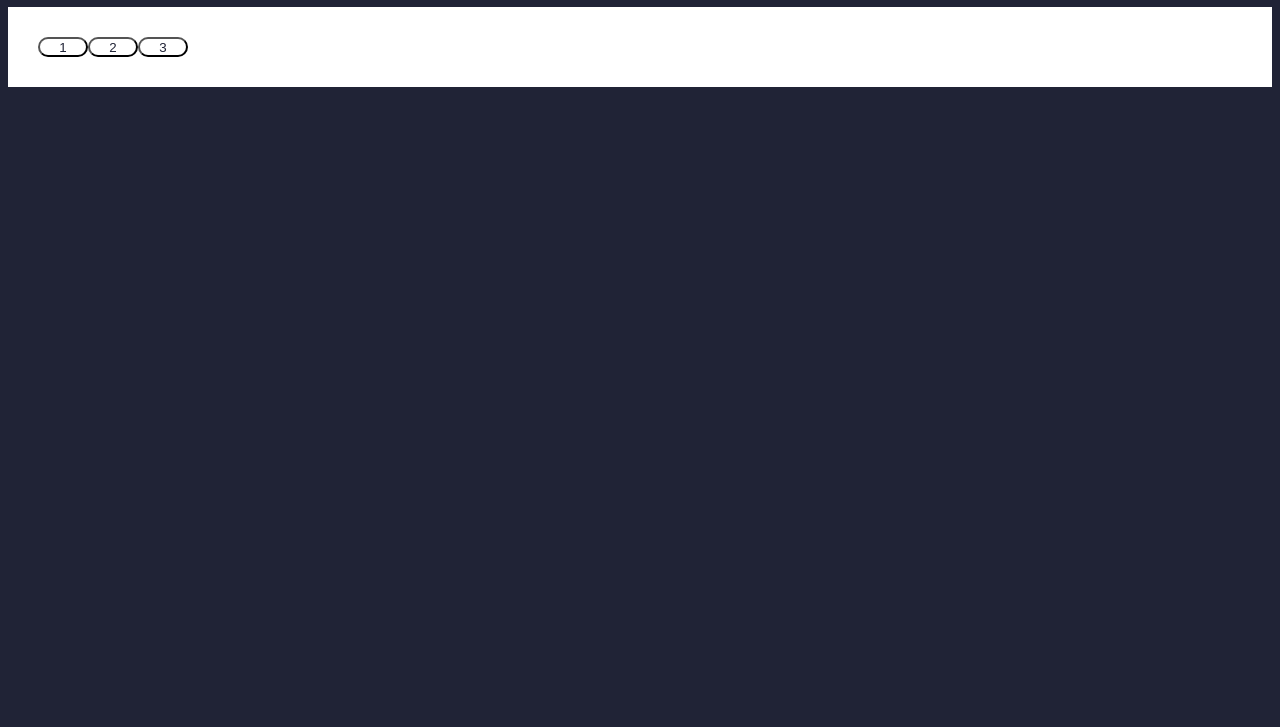
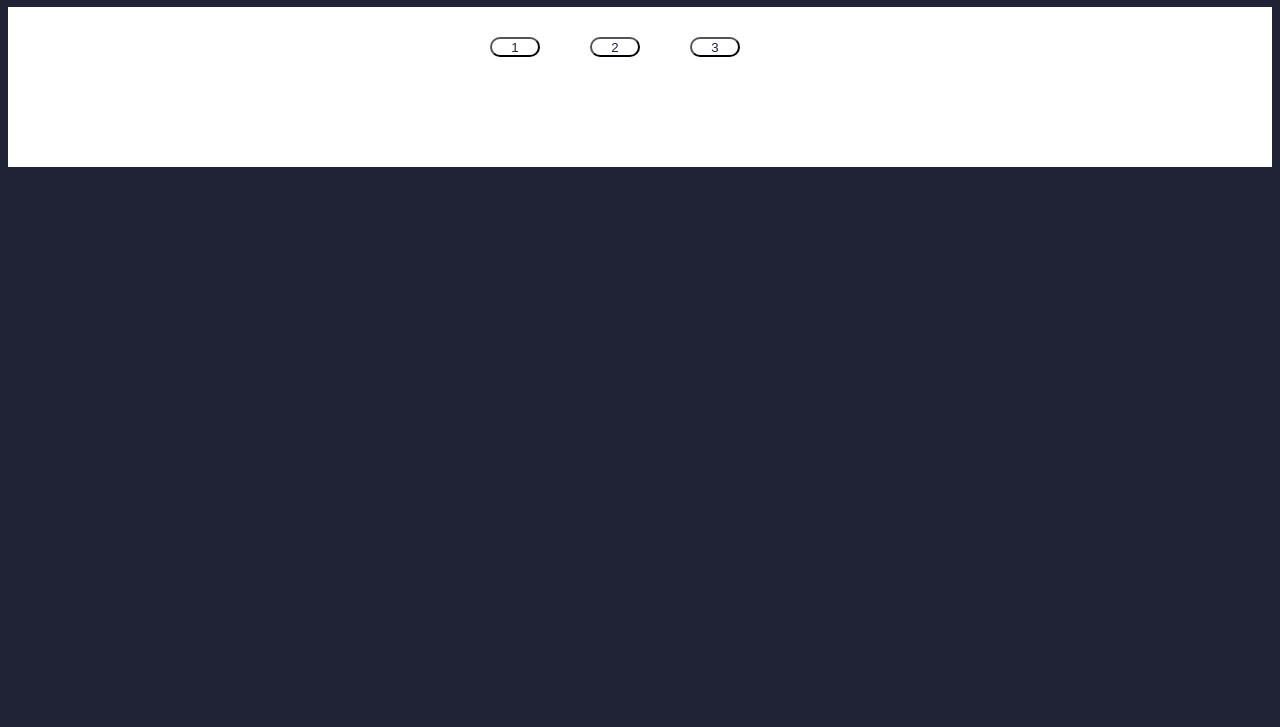
Before and after one commit to bluelevi/bluelevi.github.io, a plain HTML site: page index.html in a window 1280 px wide. Shown: the part 73-800 px from the top of the page. Drawn offline with Linux system fonts and the light colour scheme.

Commit message:
Update styles.css

```diff
--- a/styles.css
+++ b/styles.css
@@ -16,6 +16,13 @@ button {
   flex-direction:row;
   flex-wrap:wrap;
   background-color: white;
-  justify: center;
+  justify-content: center;
   padding: 30px;
+
+  align-items: center;
 }
+
+.flexcontainer div {
+  width: 100px;
+  height: 100px;
+}
```
